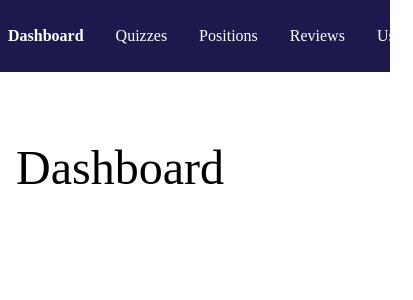
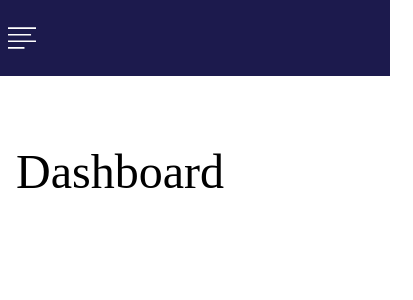
Before and after one commit to nikolap994/recruit_em, a Next.js app: page /recruiter in a window 390 px wide. Shown: the top 300 px of the page, 413 px wide, since content can reach past the window. Built offline with nearby package versions, Linux system fonts and the light colour scheme.

Commit message:
Update Recruiter nav responsive styles

```diff
--- a/src/components/RecruiterNavigation.js
+++ b/src/components/RecruiterNavigation.js
@@ -1,14 +1,30 @@
+import { useState } from "react";
 import Link from "next/link";
 import { useRouter } from "next/router";
+import { TfiAlignLeft, TfiClose } from "react-icons/tfi";
 
 export default function Home() {
 	const router = useRouter();
+	const [isNavOpen, setIsNavOpen] = useState(false);
 
 	return (
 		<div className="bg-recruit-blue text-white">
-			<div className="px-2 md:px-6 py-6 flex items-center justify-between">
+			<div className="px-2 md:px-6 py-6">
 				<nav>
-					<ul className="flex gap-8">
+					<TfiAlignLeft
+						className={`h-7 w-7 md:hidden ${isNavOpen ? "hidden" : "block"}`}
+						onClick={() => setIsNavOpen((prev) => !prev)}
+					/>
+					<TfiClose
+						className={`h-6 w-6 md:hidden ${isNavOpen ? "block" : "hidden"}`}
+						onClick={() => setIsNavOpen((prev) => !prev)}
+					/>
+
+					<ul
+						className={`flex flex-col items-center md:flex-row gap-8 ${
+							isNavOpen ? "block" : "hidden"
+						}`}
+					>
 						<Link
 							href="/recruiter/"
 							className={`${
```
